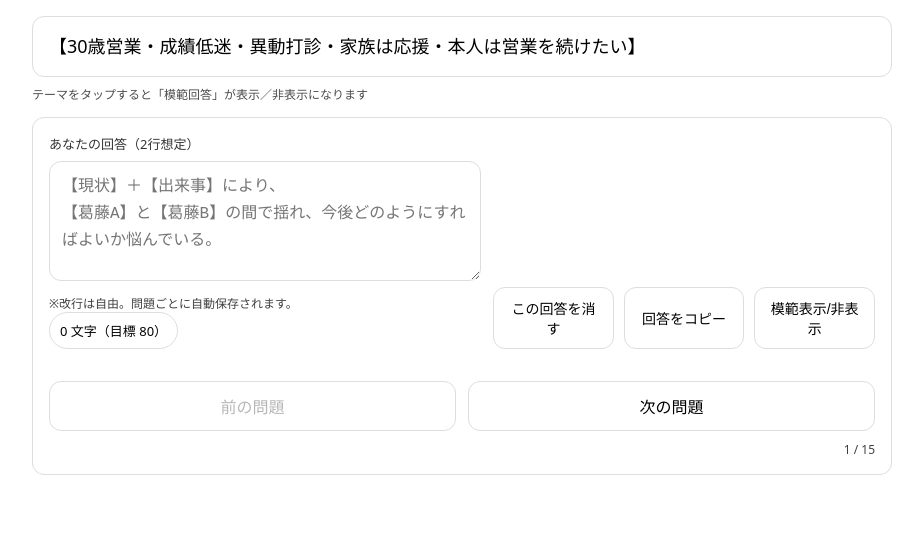
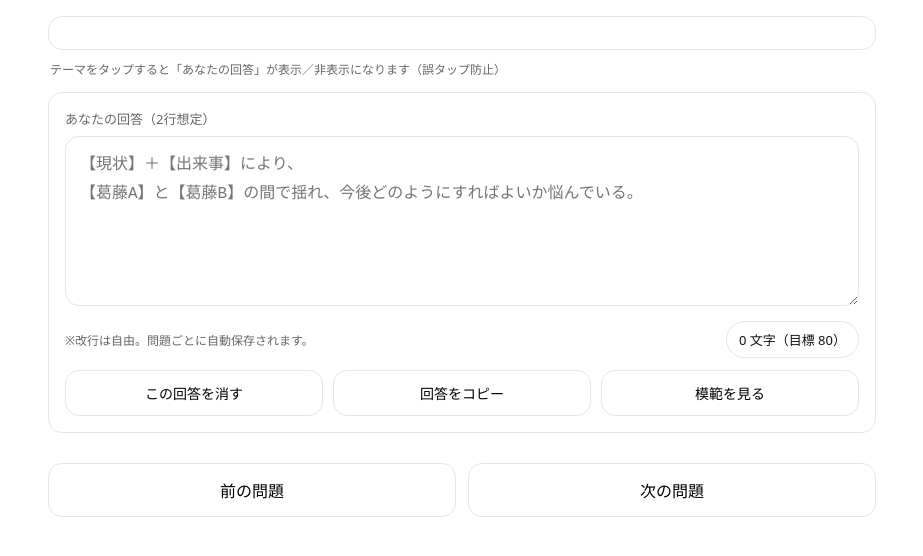
Before and after one commit to czm00066-rgb/ronjutsu1, a plain HTML site: page index.html in a window 1280 px wide. Shown: the whole page, without its empty margins (178-1101 px from the left). Drawn offline with Linux system fonts and the light colour scheme.

Commit message:
Update index.html

```diff
--- a/index.html
+++ b/index.html
@@ -3,110 +3,196 @@
 <head>
   <meta charset="utf-8" />
   <meta name="viewport" content="width=device-width, initial-scale=1" />
-  <title>論述トレーニング</title>
+  <title>設問1トレーニング</title>
+
   <style>
-    body { font-family: system-ui, -apple-system, "Segoe UI", sans-serif; margin: 0; }
-    .wrap { max-width: 860px; margin: 0 auto; padding: 16px; }
-
-    .theme {
-      font-size: 18px; line-height: 1.5;
-      padding: 16px; border: 1px solid #ddd; border-radius: 12px;
-      user-select: none; cursor: pointer;
+    :root{
+      --border:#e5e5e5;
+      --text:#111;
+      --muted:#666;
+      --bg:#fff;
     }
-    .hint { font-size: 12px; opacity: .7; margin-top: 8px; }
-
-    .answer {
-      margin-top: 12px; padding: 16px; border: 1px solid #ddd; border-radius: 12px;
-      display: none; white-space: pre-wrap; line-height: 1.7;
+    *{ box-sizing:border-box; }
+    body{
+      margin:0;
+      font-family: system-ui, -apple-system, "Segoe UI", sans-serif;
+      color:var(--text);
+      background:var(--bg);
+    }
+    .wrap{
+      max-width: 860px;
+      margin: 0 auto;
+      padding: 16px;
     }
 
-    .card {
-      margin-top: 14px; padding: 16px; border: 1px solid #ddd; border-radius: 12px;
+    /* ===== Theme ===== */
+    .theme{
+      font-size: 18px;
+      line-height: 1.5;
+      padding: 16px;
+      border: 1px solid var(--border);
+      border-radius: 14px;
+      user-select: none;
+      cursor: pointer;
     }
-    .row { display: flex; gap: 12px; align-items: flex-end; }
-    .col { flex: 1; }
+    .hint{
+      font-size: 12px;
+      color: var(--muted);
+      margin: 10px 2px 0;
+    }
 
-    label { display:block; font-size: 13px; opacity: .8; margin-bottom: 8px; }
-    textarea {
-      width: 100%;
-      min-height: 120px;
+    /* ===== Card ===== */
+    .card{
+      margin-top: 14px;
+      padding: 16px;
+      border: 1px solid var(--border);
+      border-radius: 14px;
+      background: #fff;
+    }
+
+    /* ===== Model answer ===== */
+    #answer{
+      margin-top: 12px;
+      padding: 16px;
+      border: 1px solid var(--border);
+      border-radius: 14px;
+      display: none;
+      white-space: pre-wrap;
+      line-height: 1.8;
+    }
+
+    /* ===== Input ===== */
+    label{
+      display:block;
+      font-size: 13px;
+      color: var(--muted);
+      margin-bottom: 8px;
+    }
+    textarea{
+      width:100%;
+      min-height: 170px;
       resize: vertical;
-      padding: 12px;
-      border-radius: 12px;
-      border: 1px solid #ddd;
+      padding: 14px;
+      border-radius: 14px;
+      border: 1px solid var(--border);
       font-size: 16px;
-      line-height: 1.7;
-      box-sizing: border-box;
+      line-height: 1.8;
       outline: none;
     }
 
-    .counter {
-      display: inline-block;
-      padding: 8px 10px;
+    .below{
+      display:flex;
+      gap: 12px;
+      align-items: center;
+      justify-content: space-between;
+      margin-top: 10px;
+      flex-wrap: wrap;
+    }
+    .subhint{
+      font-size: 12px;
+      color: var(--muted);
+    }
+    .counter{
+      padding: 8px 12px;
       border-radius: 999px;
-      border: 1px solid #ddd;
+      border: 1px solid var(--border);
       font-size: 13px;
       white-space: nowrap;
       user-select: none;
     }
-    .counter.ok { font-weight: 600; }
-    .counter.warn { font-weight: 700; }
-    .subhint { font-size: 12px; opacity: .75; margin-top: 8px; }
+    .counter.ok{ font-weight: 700; }
+    .counter.warn{ font-weight: 800; }
 
-    .nav {
-      position: sticky; bottom: 0; background: #fff;
-      padding: 12px 0 0; margin-top: 20px;
+    /* ===== Tool buttons (inside card) ===== */
+    .tools{
+      display:grid;
+      grid-template-columns: repeat(3, 1fr);
+      gap: 10px;
+      margin-top: 12px;
     }
-    .btnrow { display: flex; gap: 12px; }
-    button {
-      flex: 1; padding: 12px 14px; border-radius: 12px; border: 1px solid #ddd;
-      font-size: 16px; cursor: pointer; background: #fff;
+    .toolbtn{
+      padding: 12px 10px;
+      border-radius: 14px;
+      border: 1px solid var(--border);
+      background:#fff;
+      font-size: 14px;
+      cursor: pointer;
     }
-    .meta { margin-top: 10px; font-size: 12px; opacity: .75; text-align: right; }
 
-    .tools { margin-top: 10px; display: flex; gap: 10px; flex-wrap: wrap; }
-    .toolbtn {
-      padding: 10px 12px; border-radius: 12px; border: 1px solid #ddd;
-      background: #fff; cursor: pointer; font-size: 14px;
-	.below{
-	　display:flex;
-	　gap:12px;
-	　align-items:center;
-	　justify-content:space-between;
-	　margin-top:10px;
+    /* ===== Bottom nav ===== */
+    .nav{
+      position: sticky;
+      bottom: 0;
+      background: #fff;
+      padding-top: 12px;
+      margin-top: 18px;
+    }
+    .btnrow{
+      display:grid;
+      grid-template-columns: 1fr 1fr;
+      gap: 12px;
+    }
+    .navbtn{
+      padding: 14px 12px;
+      border-radius: 14px;
+      border: 1px solid var(--border);
+      background:#fff;
+      font-size: 16px;
+      cursor: pointer;
+    }
+    .navbtn:disabled{
+      opacity: .45;
+      cursor: not-allowed;
+    }
+    .meta{
+      margin-top: 10px;
+      font-size: 12px;
+      color: var(--muted);
+      text-align: right;
+    }
+
+    /* ===== Small screens ===== */
+    @media (max-width: 420px){
+      .theme{ font-size: 17px; }
+      textarea{ min-height: 160px; }
+      .tools{ grid-template-columns: 1fr 1fr 1fr; }
+      .toolbtn{ font-size: 13px; padding: 11px 8px; }
     }
   </style>
 </head>
+
 <body>
   <div class="wrap">
 
-    <div id="theme" class="theme" role="button" aria-expanded="false" tabindex="0"></div>
-    <div class="hint">テーマをタップすると「模範回答」が表示／非表示になります</div>
+    <!-- Theme (tap toggles YOUR answer card in app.js) -->
+    <div id="theme" class="theme" role="button" aria-expanded="true" tabindex="0"></div>
+    <div class="hint">テーマをタップすると「あなたの回答」が表示／非表示になります（誤タップ防止）</div>
 
-    <div id="answer" class="answer"></div>
+    <!-- Model answer (button toggles this) -->
+    <div id="answer"></div>
 
-    <div class="card">
-      <div class="row">
-        <div class="col">
+    <!-- Your answer card -->
+    <div id="myCard" class="card">
       <label for="myAnswer">あなたの回答（2行想定）</label>
       <textarea id="myAnswer" placeholder="【現状】＋【出来事】により、&#10;【葛藤A】と【葛藤B】の間で揺れ、今後どのようにすればよいか悩んでいる。"></textarea>
+
       <div class="below">
         <div class="subhint">※改行は自由。問題ごとに自動保存されます。</div>
         <div id="counter" class="counter">0 文字（目標 80）</div>
-        </div>
       </div>
 
       <div class="tools">
         <button id="clearBtn" class="toolbtn" type="button">この回答を消す</button>
         <button id="copyBtn" class="toolbtn" type="button">回答をコピー</button>
-        <button id="toggleBtn" class="toolbtn" type="button">模範表示/非表示</button>
+        <button id="toggleModelBtn" class="toolbtn" type="button">模範を見る</button>
       </div>
     </div>
 
+    <!-- Bottom navigation -->
     <div class="nav">
       <div class="btnrow">
-        <button id="prevBtn" type="button">前の問題</button>
-        <button id="nextBtn" type="button">次の問題</button>
+        <button id="prevBtn" class="navbtn" type="button">前の問題</button>
+        <button id="nextBtn" class="navbtn" type="button">次の問題</button>
       </div>
       <div id="meta" class="meta"></div>
     </div>
```
Lines whose indentation alone changed are shown as unchanged.
